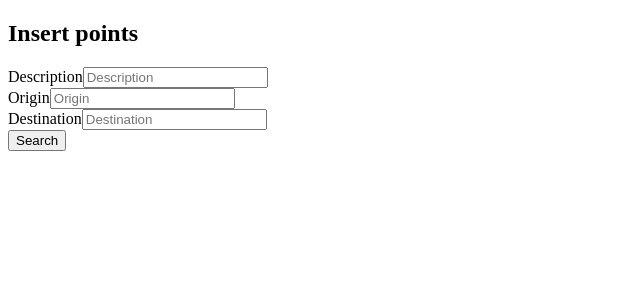
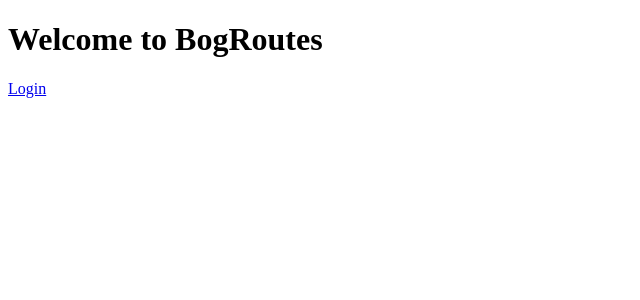
Before and after one commit to anabelisam/react-bogroutes, a React (Create React App) app: page / in a window 1280 px wide. Shown: the top 300 px of the page, without its empty margins (0-640 px from the left). Built offline with nearby package versions, Linux system fonts and the light colour scheme.

Commit message:
Se agregan rutas y vista de Home

```diff
--- a/package.json
+++ b/package.json
@@ -5,6 +5,7 @@
   "dependencies": {
     "react": "^16.6.3",
     "react-dom": "^16.6.3",
+    "react-router-dom": "^4.3.1",
     "react-scripts": "2.1.1"
   },
   "scripts": {
--- /dev/null
+++ b/src/containers/App.jsx
@@ -0,0 +1,15 @@
+import React from 'react';
+import Login from './Login';
+import Dashboard from './Dashboard';
+import Home from './Home';
+import { Switch, Route } from "react-router-dom";
+
+const App = () => (
+  <Switch>
+    <Route path="/" exact component={Home} />
+    <Route path="/login" exact component={Login} />
+    <Route path="/dashboard" exact component={Dashboard} />
+  </Switch>
+);
+
+export default App;
--- /dev/null
+++ b/src/containers/Home.jsx
@@ -0,0 +1,11 @@
+import React from 'react';
+import { Link } from 'react-router-dom';
+
+const Home = () => (
+  <div>
+    <h1>Welcome to BogRoutes</h1>
+    <Link to="/login">Login</Link>
+  </div>
+);
+
+export default Home;
--- a/src/index.js
+++ b/src/index.js
@@ -1,8 +1,14 @@
 import React from 'react';
 import ReactDOM from 'react-dom';
-import Login from './containers/Login';
-import Dashboard from './containers/Dashboard';
+import { BrowserRouter } from 'react-router-dom'
+import App from './containers/App';
 import * as serviceWorker from './serviceWorker';
 
-ReactDOM.render(<Dashboard />, document.getElementById('root'));
+
+ReactDOM.render(
+  (<BrowserRouter>
+    <App />
+  </BrowserRouter>
+  ),
+  document.getElementById('root'));
 serviceWorker.unregister();
```
